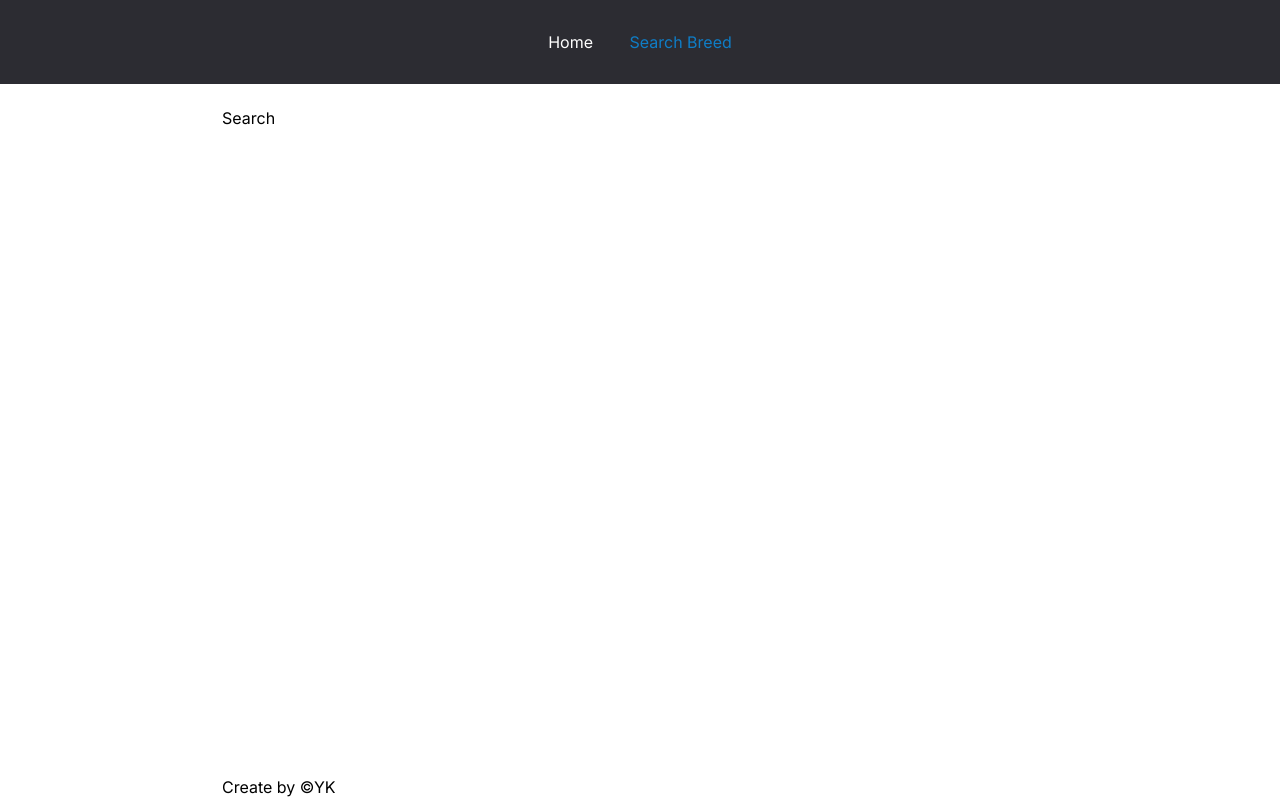
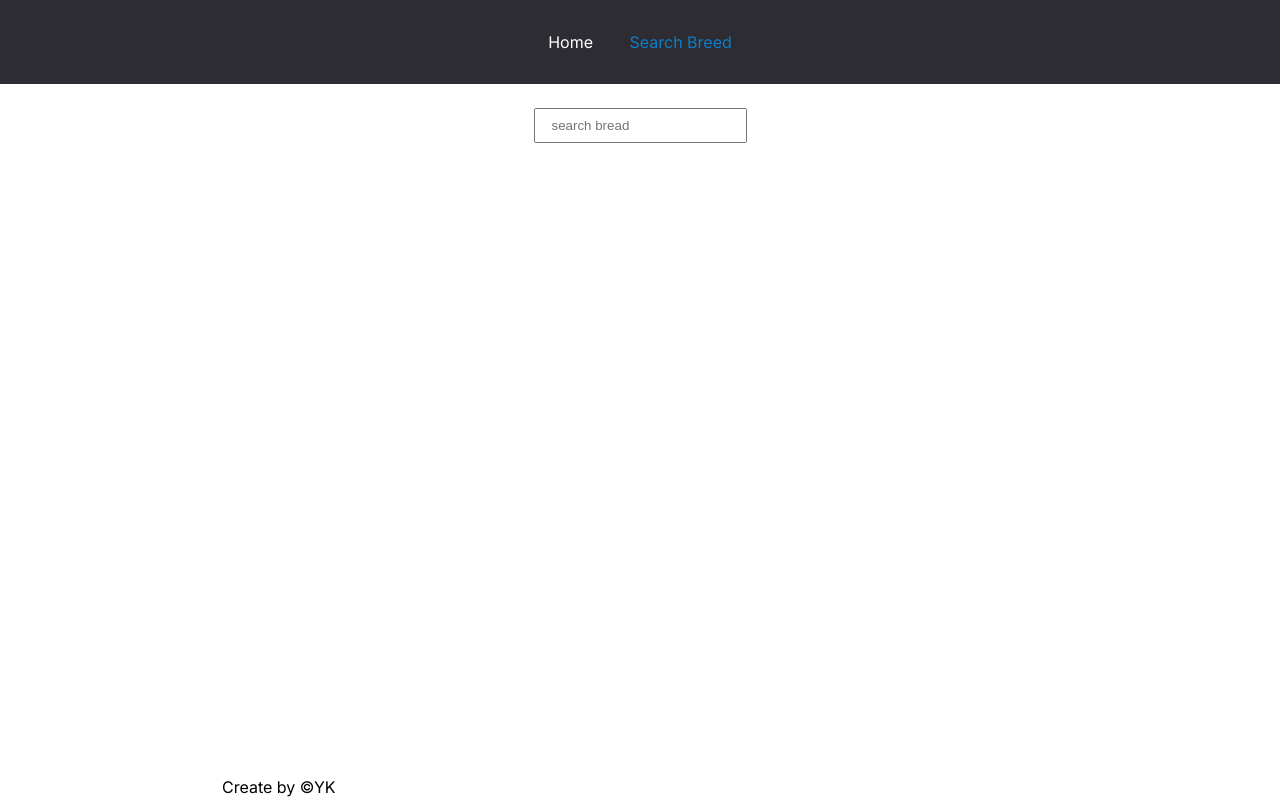
Before and after one commit to eugeniusz57/breeds-of-dog, a Next.js app: page /search in a window 1280 px wide. Built offline with nearby package versions, Linux system fonts and the light colour scheme.

Commit message:
add search by bread

```diff
--- a/app/[id]/page.tsx
+++ b/app/[id]/page.tsx
@@ -1,16 +1,19 @@
+import Image from "next/image";
 
 type Props = {
     params: {
         id: string;
     }
 }
-const Breed = async ({ params: { id} }:Props) => {
 
-const   getBreedsByBreed = async (breedName:string) => {
+export const   getBreedsByBreed = async (breedName:string) => {
   const res = await fetch(`https://dog.ceo/api/breed/${breedName}/images/random`);
     if (!res.ok) {  throw new Error('Unable to fetch') }
   return res.json();
 }
+const Breed = async ({ params: { id} }:Props) => {
+
+
 
   const breed = await getBreedsByBreed(id);
   const breedsImg = breed.message
@@ -18,6 +21,7 @@ const   getBreedsByBreed = async (breedName:string) => {
   return (
     <>
       <h2>{id.toUpperCase()}</h2>
+      {/* <Image src={breedsImg} width={500} height={500} alt={`Breed name ${id}`}/> */}
       <img className="breed__img" src={breedsImg} alt={`Breed name ${id}`} />
     </>
 
--- a/app/search/page.tsx
+++ b/app/search/page.tsx
@@ -1,11 +1,20 @@
+"use client"
+import BreadSearch from "@/components/BreadSearch";
+import { useState } from "react";
 
 
 type Props = {}
 
 const SearchBreed = (props: Props) => {
+  const [bread, setBread] = useState<any>([])
+
+   const breedsImg = bread.message
+    console.log(breedsImg);
   return (
-    <div >Search</div>
-  )
+    <> <div ><BreadSearch onSearch={setBread} /></div>
+      { breedsImg && <img className="breed__img" src={breedsImg} alt={`Breed name ${bread}`} /> }
+</>
+     )
 }
 
 export default SearchBreed;
--- /dev/null
+++ b/components/BreadSearch.tsx
@@ -0,0 +1,25 @@
+"use client"
+
+import { getBreedsByBreed } from "@/app/[id]/page"
+import { FormEventHandler, useState } from "react"
+
+type Props = {
+  onSearch: (value:any[]) => void
+}
+
+const BreadSearch = ({ onSearch}:Props) => {
+    const [search, setSearch] = useState('');
+
+  const handleSubmit: FormEventHandler<HTMLFormElement> = async (e) => {
+    e.preventDefault()
+    const breed = await getBreedsByBreed(search);
+onSearch(breed)
+  }
+  return (
+    <form onSubmit={handleSubmit}>
+      <input type="search" placeholder="search bread" value={search} onChange={(event) => setSearch(event.target.value)} />
+    </form>
+  )
+}
+
+export default BreadSearch
```
